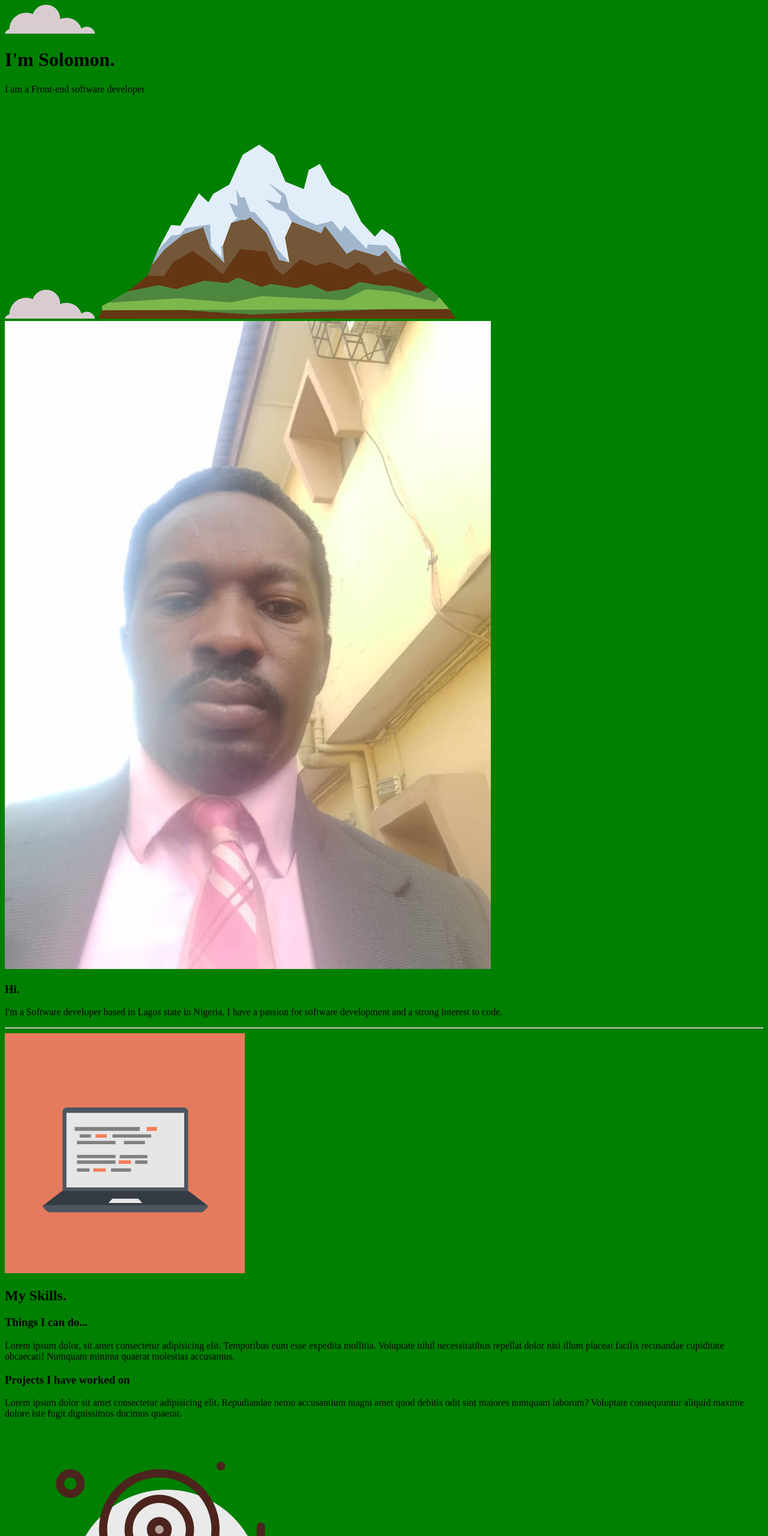
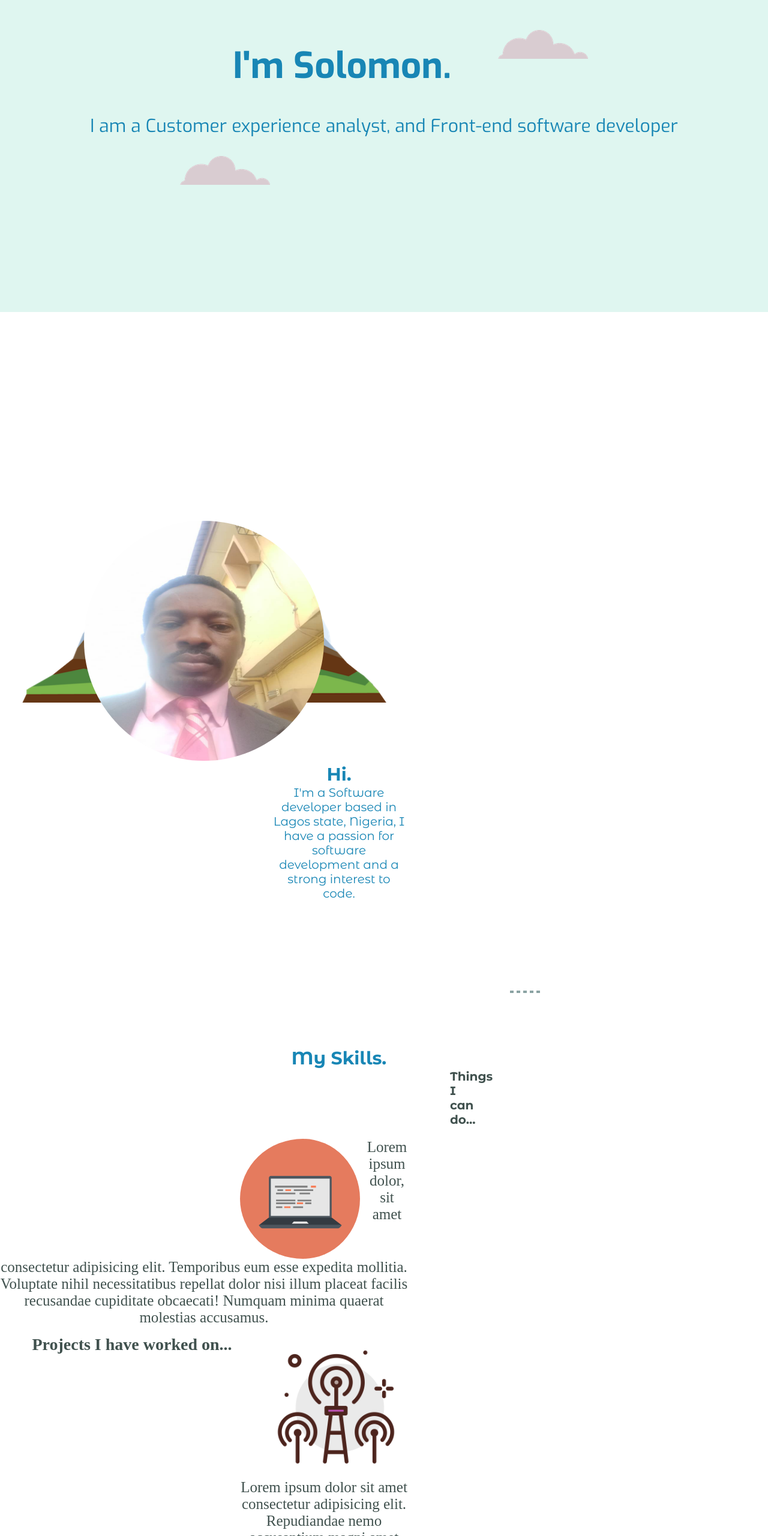
Before and after one commit to solowealth/my-css-cv, a plain HTML site: page index.html in a window 1280 px wide. Shown: the top 2560 px of the page at 60% size. Drawn offline with Linux system fonts and the light colour scheme.

Commit message:
added all images, and style.css. Modified index.html

```diff
--- a/index.html
+++ b/index.html
@@ -8,58 +8,64 @@
     <title>Document</title>
 </head>
 <body>
-    <header>
+    <header class="header">
         <div>
-            <img src="./cloud.png" alt="Cloud" />
-            <h1>I'm Solomon.</h1>
-            <p>I am a Front-end software developer</p>
-            <img src="./cloud.png" alt="Cloud" />
-            <img src="./mountain.png" alt="Mountain" />
+            <img id="cloud1" src="./cloud.png" alt="Cloud" />
+            <div class="intro">
+                <h1>I'm Solomon.</h1>
+                <p>I am a Customer experience analyst, and Front-end software developer</p>
+            </div>
+            <img id="cloud2" src="./cloud.png" alt="Cloud" />
+            <img id="mountain" src="./mountain.png" alt="Mountain" />
         </div>
     </header>
     <main>
-        <div>
+        <div class="main1">
             <div>
-                <img src="./PSW1.png" alt="Solomon's Image" />
+                <img class="psw" src="./PSW1.png" alt="Solomon's Image" />
             </div>
-            <div>
-                <h3>Hi.</h3>
-                <p>I'm a Software developer based in Lagos state in Nigeria, I have a passion for software development and a strong interest to code.</p>
+            <div id="intro1">
+                <h2>Hi.</h2>
+                <p id="place">I'm a Software developer based in Lagos state, Nigeria, I have a passion for <br>software development and a strong interest to code.</p>
             </div>
             <hr>
         </div>
 
-        <div>
+        <div class="main2">
             <div>
-                <img src="./computer.png" alt="Computer Image" />
-                <h2>My Skills.</h2>
-                <h3>Things I can do...</h3>
-                <p>Lorem ipsum dolor, sit amet consectetur adipisicing elit. Temporibus eum esse expedita mollitia. Voluptate nihil necessitatibus repellat dolor nisi illum placeat facilis recusandae cupiditate obcaecati! Numquam minima quaerat molestias accusamus.</p>
+                <div id="skills">
+                    <h2>My Skills.</h2>
+                    <h3 class="thingsICanDo" >Things I can do...</h3>
+                </div>
+                <div id="computer-container">
+                    <img id="computer-image" src="./computer.png" alt="Computer Image" />
+                    <p id="skill-text" >Lorem ipsum dolor, sit amet consectetur adipisicing elit. Temporibus eum esse expedita mollitia. Voluptate nihil necessitatibus repellat dolor nisi illum placeat facilis recusandae cupiditate obcaecati! Numquam minima quaerat molestias accusamus.</p>
+                </div>
             </div>
             <div>
-                <h3>Projects I have worked on</h3>
-                <p>Lorem ipsum dolor sit amet consectetur adipisicing elit. Repudiandae nemo accusantium magni amet quod debitis odit sint maiores numquam laborum? Voluptate consequuntur aliquid maxime dolore iste fugit dignissimos ducimus quaerat.</p>
-                <img src="./cell tower.png" alt="cell tower">
+                <img id="cell-tower-image" src="./cell tower.png" alt="cell tower">
+                <h3 id="projects" >Projects I have worked on...</h3>
+                <p id="project-text" >Lorem ipsum dolor sit amet consectetur adipisicing elit. Repudiandae nemo accusantium magni amet quod debitis odit sint maiores numquam laborum? Voluptate consequuntur aliquid maxime dolore iste fugit dignissimos ducimus quaerat.</p>
             </div>
         </div>
         <hr>
 
-        <div>
-            <h3>Get In Touch</h3>
-            <h3>I'm currently available for freelance or full-time jobs.</h3>
-            <p>If you have a project you want me to be a part of or you want me to take a look at or even if you just want to say hi, please contact me.</p>
+        <div class="main3">
+            <h3 id="getInTouch" >Get In Touch</h3>
+            <h3 id="freelance" >I'm currently available for freelance or full-time jobs.</h3>
+            <p id="contactMe-text" >If you have a project you want me to be a part of or you want me to take a look at or even if you just <br>want to say hi, please contact me.</p>
             <div>
                 <button class="btn">Contact Me</button>
             </div>
         </div>
     </main>
-    <footer>
-        <div>
+    <footer class="footer">
+        <div class="social-icons">
             <a target="_blank" href="https://web.facebook.com/solowealth">Facebook</a>
-            <a target="_blank" href="https://web.facebook.com/solowealth">Twitter</a>
-            <a target="_blank" href="https://web.facebook.com/solowealth">LinkedIn</a>
+            <a target="_blank" href="https://twitter.com/solofuture">Twitter</a>
+            <a target="_blank" href="https://www.linkedin.com/in/solomon-esekhile-leo-83499415a/">LinkedIn</a>
         </div>
-        <p>© 2022 Solomon Esekhile-Leo</p>
+        <p id="copyright-icon" >© 2022 Solomon Esekhile-Leo</p>
     </footer>
 </body>
 </html>
--- a/style.css
+++ b/style.css
@@ -1,3 +1,189 @@
+@import url('https://fonts.googleapis.com/css2?family=Dancing+Script:wght@700&family=Exo:ital,wght@0,100;0,400;0,700;1,100&family=Montserrat+Alternates:ital,wght@0,400;0,700;1,200&display=swap');
 *{
-    background-color: green;
+    margin: 0px;
+    padding: 0px;
+    box-sizing: border-box;
+
 }
+
+.header{
+
+    background-color: #dff6f0;
+    text-align: center;
+    height: 65vh;
+}
+
+#cloud1{
+
+    float: right;
+    padding-top: 50px;
+    padding-right: 300px;
+}
+
+#cloud2{
+    float: left;
+    padding-left: 300px;
+    padding-bottom: 500px;
+
+}
+
+#mountain{
+
+    margin-right: 600px;
+    margin-bottom: 30px;
+    width: 38rem;
+
+}
+
+.intro{
+
+    font-size: 30px;
+    font-family: 'Exo', sans-serif;
+    padding-top: 60px;
+    line-height: 100px;
+    color: rgb(24, 134, 181);
+}
+h1{
+    padding-left: 310px;
+}
+
+.main1{
+
+    text-align: center;
+    margin-right: 600px;
+}
+.psw{
+    height: 50vh;
+    width: 50vh;
+    border-radius: 50%;
+    margin: 60px auto;
+}
+
+#intro1{
+
+    margin-left: 450px;
+    font-size: 20px;
+    margin-top: -60px;
+    font-family: 'Montserrat Alternates', sans-serif;
+    margin-bottom: 20px;
+    color: rgb(24, 134, 181);
+}
+hr{
+    border: 2px dashed #8ba3a3;
+    width: 50px;
+    margin-top: 150px;
+    margin-bottom: 150px;
+    margin-left: 850px;
+}
+
+.main2{
+
+    text-align: center;
+    margin-right: 600px;
+    color: #40514E;
+}
+
+#skills{
+
+margin-left: 450px;
+font-size: 20px;
+margin-top: -60px;
+font-family: 'Montserrat Alternates', sans-serif;
+margin-bottom: 20px;
+color: rgb(24, 134, 181);
+}
+.thingsICanDo{
+    color: #40514E;
+    font-size: 20px;
+    margin-left: 300px;
+    font-family: 'Montserrat Alternates', sans-serif;
+
+}
+
+#computer-image{
+    float: left;
+    border-radius: 100%;
+    height: 25vh;
+    padding-right: 10px;
+    margin-left: 400px;
+
+}
+
+#skill-text{
+    font-size: 25px;
+}
+
+#cell-tower-image{
+    height: 30vh;
+    float: right;
+}
+
+#project-text{
+    font-size: 25px;
+    margin-left: 400px;
+}
+
+#projects{
+
+    font-size: 28px;
+    margin: 15px auto;
+}
+
+.main3{
+    text-align: center;
+}
+
+#getInTouch{
+    word-spacing: 2px;
+    margin: 10px auto;
+    color: rgb(24, 134, 181);
+    font-family: 'Exo', sans-serif;
+}
+
+#freelance{
+    word-spacing: 2px;
+    margin: 10px auto 10px;
+    font-family: 'Exo', sans-serif;
+}
+
+#contactMe-text{
+
+    word-spacing: 2px;
+    margin: 10px auto 10px;
+    font-size: 15px;
+    font-family: 'Exo', sans-serif;
+}
+
+.btn{
+
+    height: 40px;
+    width: 200px;
+    border-radius: 10px;
+    background-color: rgb(24, 134, 181);
+    cursor: pointer;
+    outline: none;
+    border: none;
+    margin: 10px auto 40px;
+    font-size: 25px;
+    font-family: 'Lucida Sans', 'Lucida Sans Regular', 'Lucida Grande', 'Lucida Sans Unicode', Geneva, Verdana, sans-serif;
+}
+
+.footer{
+
+    background-color: #66bfbf;
+    text-align: center;
+    height: 25vh;
+}
+
+.social-icons{
+    padding-top: 50px;
+    word-spacing: 20px;
+    text-decoration: none;
+
+}
+
+#copyright-icon{
+
+    color: whitesmoke;
+    margin-top: 15px;
+}
```
